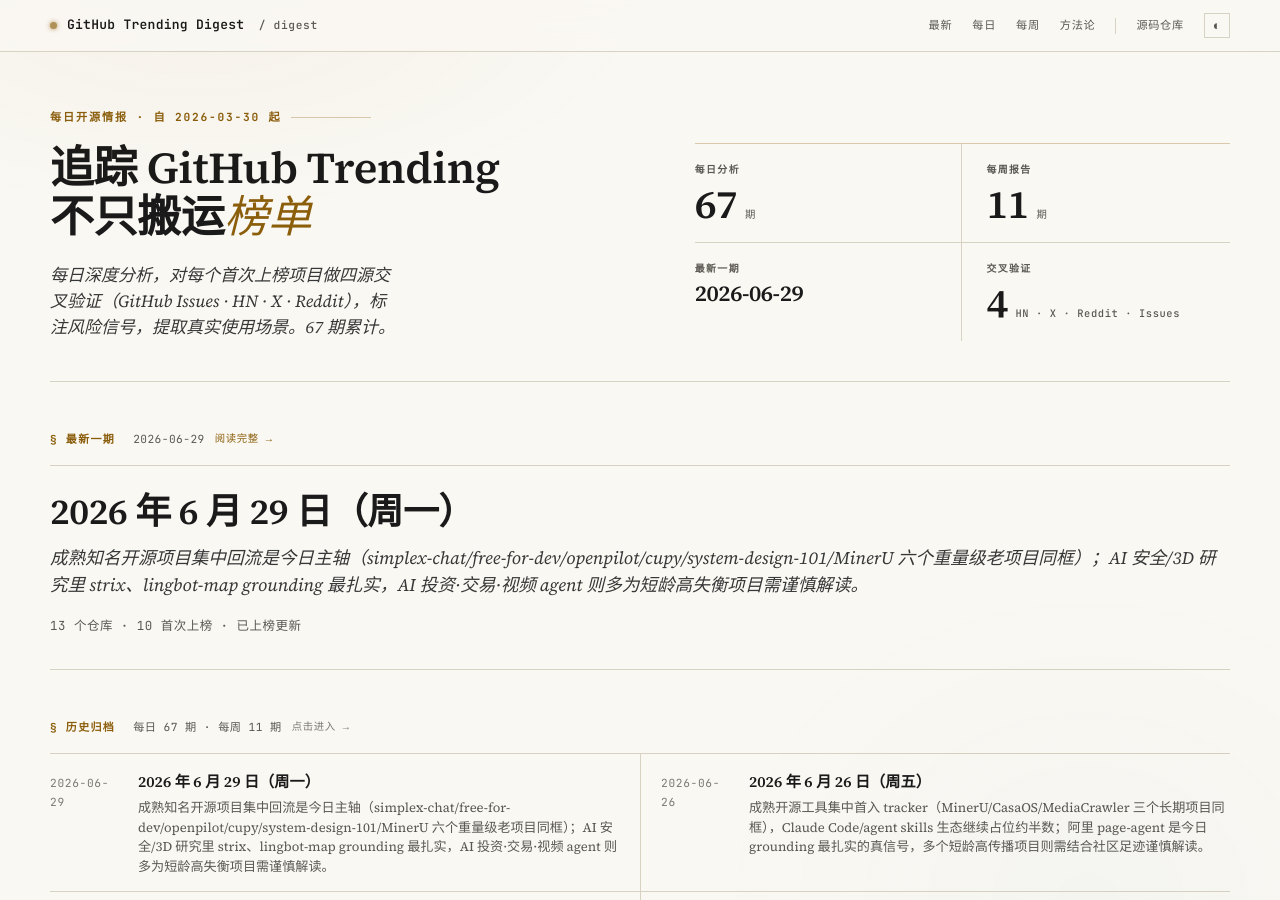
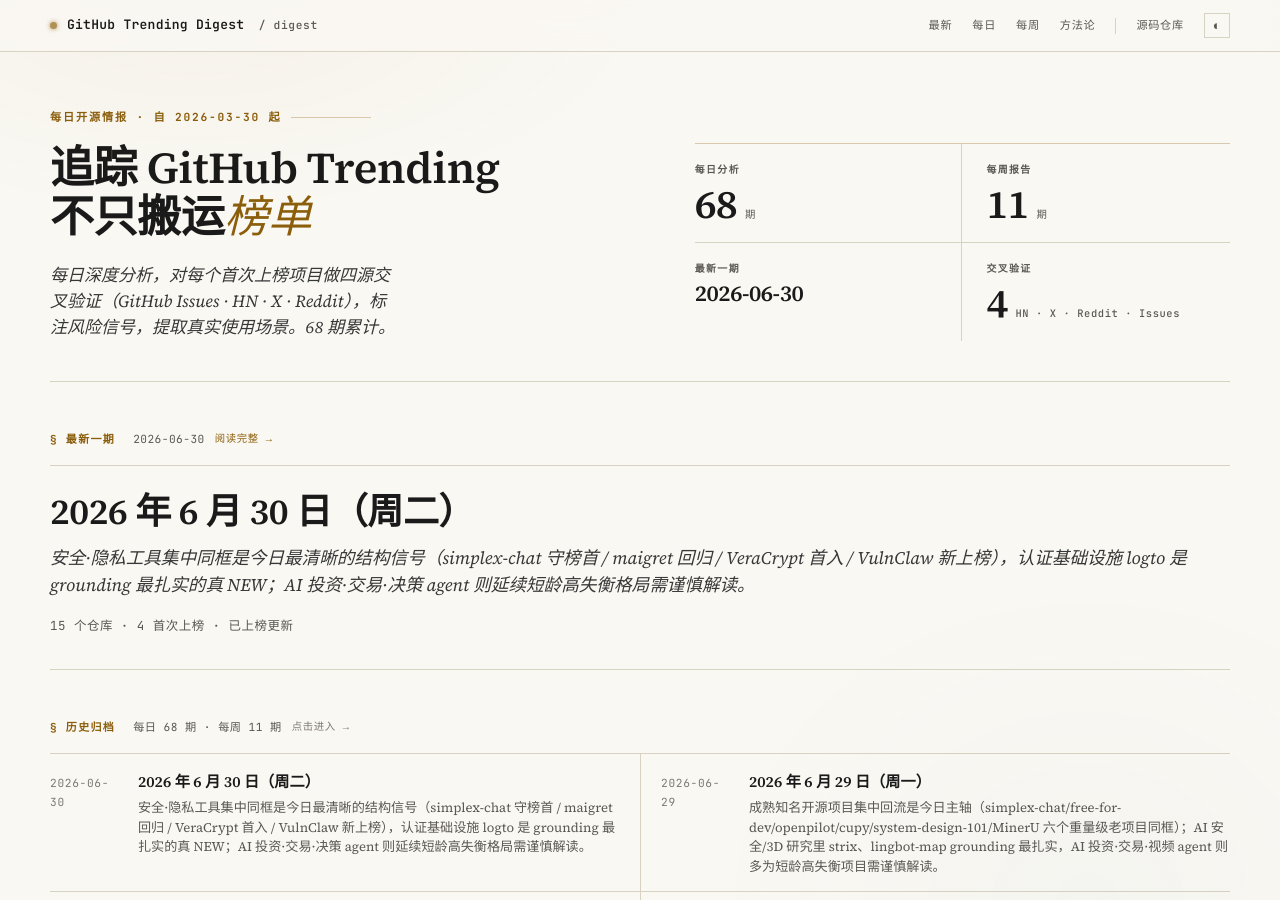
Before and after one commit to maxzyma/github-trending-digest, a Jekyll site: the page built from index.md, in a window 1280 px wide and 900 px high. Built offline with Jekyll 4.4.1, drawn with Linux system fonts in a browser that asks for light colours; some of the changed lines change nothing that is shown; some of the changed text lies outside the part shown.

Commit message:
daily: 2026-06-30 — 安全·隐私工具集中同框为今日最清晰结构信号（simplex-chat 守榜首/maigret OSINT 回归/VeraCrypt 磁盘加密首入/VulnClaw AI 渗透 agent，隐私通讯·OSINT·磁盘加密·自动化渗透四细分同日上榜）+ logto 认证基础设施为 grounding 最扎实真 NEW（OIDC+OAuth2.1 自托管 Auth0 替代·信源强）+ AI 投资·交易·决策 agent 延续短龄高失衡（ai-berkshire 313:1/council-of-high-intelligence 173:1/Vibe-Trading 170:1/video-use 186:1/FluidVoice 377:1）+ 脚本继续全 15 项误标 NEW 已人工校正（真 NEW 仅 4，RE 3：agency-agents/maigret/tolaria）

```diff
--- /dev/null
+++ b/daily/2026-06-30-analysis.md
@@ -0,0 +1,203 @@
+---
+layout: daily
+date: 2026-06-30
+title: GitHub Trending 深度分析 — 2026 年 6 月 30 日（周二）
+subtitle: 安全·隐私工具集中同框是今日最清晰的结构信号（simplex-chat 守榜首 / maigret 回归 / VeraCrypt 首入 / VulnClaw 新上榜），认证基础设施 logto 是 grounding 最扎实的真 NEW；AI 投资·交易·决策 agent 则延续短龄高失衡格局需谨慎解读。
+total: 15
+new_count: 4
+new_repos:
+  - repo: logto-io/logto
+    stars: 12810
+    star_delta: 158
+    lang: TypeScript
+    source_strength: 强
+    risk_tags: ['stability', 'cost', 'dependency']
+  - repo: Unclecheng-li/VulnClaw
+    stars: 1254
+    star_delta: 129
+    lang: Python
+    source_strength: 中
+    risk_tags: ['compliance', 'stability', 'bus_factor', 'vanity']
+  - repo: 0xNyk/council-of-high-intelligence
+    stars: 2074
+    star_delta: 331
+    lang: Shell
+    source_strength: 弱
+    risk_tags: ['vanity', 'bus_factor', '概念未验证']
+updated_repos:
+  - repo: simplex-chat/simplex-chat
+    change: "="
+    days_listed: 2
+  - repo: ripienaar/free-for-dev
+    change: ↓5
+    days_listed: 2
+  - repo: commaai/openpilot
+    change: ↓3
+    days_listed: 2
+  - repo: cupy/cupy
+    change: ↑4
+    days_listed: 2
+  - repo: altic-dev/FluidVoice
+    change: ↑4
+    days_listed: 2
+  - repo: browser-use/video-use
+    change: ↑3
+    days_listed: 2
+  - repo: xbtlin/ai-berkshire
+    change: ↓5
+    days_listed: null
+  - repo: HKUDS/Vibe-Trading
+    change: ↓3
+    days_listed: 2
+---
+
+# GitHub Trending 深度分析 — 2026 年 6 月 30 日（周二）
+
+_安全·隐私工具集中同框是今日最清晰的结构信号（simplex-chat 守榜首 / maigret 回归 / VeraCrypt 首入 / VulnClaw 新上榜），认证基础设施 logto 是 grounding 最扎实的真 NEW；AI 投资·交易·决策 agent 则延续短龄高失衡格局需谨慎解读。_
+
+_项目总数: 15 | 首次上榜: 4 | 重新上榜: 3 | 已上榜更新: 8 | 数据源: https://github.com/trending_
+
+## 本日主线
+
+**主线一：榜单结构 — 安全 / 隐私工具集中同框，是今日最清晰的一条结构信号。** 15 项里真 NEW 仅 4 个（logto / VulnClaw / council-of-high-intelligence / VeraCrypt）、3 个回归（agency-agents / maigret / tolaria，RE）、8 个为昨日延续的已上榜更新。今日最实的看点是**一批安全 / 隐私向项目同日浮上榜单**：simplex-chat（16,863 ⭐，无标识符隐私通讯网络）连续第二天守住榜首并单日 +1,607、soxoj/maigret（34,512 ⭐，按用户名在 3000+ 站点做 OSINT 画像）回归、veracrypt/VeraCrypt（10,545 ⭐，TrueCrypt 继任的磁盘加密老项目）首入 tracker、Unclecheng-li/VulnClaw（1,254 ⭐，AI 渗透测试 agent）新上榜——隐私通讯 / OSINT / 磁盘加密 / 自动化渗透四个安全细分同框，对安全与隐私从业者有直接评估价值。叠加 cupy / openpilot / free-for-dev / agency-agents 等成熟项目继续在榜，今日整体是"安全工具 + 成熟存量"双主轴，结构可信度不强依赖社区 grounding。
+
+**主线二：logto — 今日非知名 NEW 里 grounding 最扎实的真信号。** logto-io/logto（12,810 ⭐，TypeScript）是面向 SaaS / AI 应用的开源认证授权基础设施（OIDC + OAuth 2.1，多租户 / SSO / RBAC / MFA），2021 年建仓、当日仍在提交，30+ 框架 SDK，近期主打 MCP / AI agent 认证场景。它有真实路线图推动力（#3787 API 驱动注册登录 28 评论、#7962 UUID 支持 27 评论、#1607 Windows 一行安装 28 评论）+ 2022–2024 多个 Show HN（最高 59 分/33 评论）+ 多篇第三方对比评测（常作 Auth0 / Clerk / Keycloak 自托管替代品），信源强度达"强"，是今日最值得 AI builder / infra watcher 点开的项目。
+
+**主线三：榜单解读提醒 — AI 投资·交易·决策 agent 延续短龄高失衡，需结合社区 grounding 谨慎解读。** 今日几个短龄 NEW / 延续项目的 stars/subscribers 比值仍极端失衡且外部独立讨论稀薄：xbtlin/ai-berkshire 313:1（单日仍 +1,386 但 subscribers 仅 22）、0xNyk/council-of-high-intelligence 173:1（HN/X/Reddit 三处零有机讨论、issue 全 0 评论）、HKUDS/Vibe-Trading 170:1、browser-use/video-use 186:1（距今约 6 周停更）、altic-dev/FluidVoice 377:1（描述直接乞 star）。这些项目热度主要由 org 品牌光环或自有渠道推动，与社区实测验证存在明显落差。
+
+## NEW 项目分析
+
+### [logto-io/logto](https://github.com/logto-io/logto) — NEW ⭐ 12,810（+158）| TypeScript | 信源：强
+
+**它是什么**: 一套开源的"登录与权限"基础设施。开发者做 SaaS 或 AI 应用时，"用户注册登录、第三方社交登录、企业 SSO、谁能访问什么"这些功能通常要么自己造、要么买 Auth0/Clerk。logto 把这一整套做成可自托管或托管的现成服务，基于 OIDC + OAuth 2.1 标准，自带多租户、RBAC、MFA。
+
+**解决什么问题**: 自建认证既容易出安全漏洞又耗时，商业方案（Auth0）按用户量计费、规模上来后成本陡增。logto 提供一个"标准协议 + 可自托管 + 30+ 框架 SDK"的中间选项，近期还专门支持 MCP / AI agent 的认证场景。
+
+**谁在用、怎么用**（来自 Issues/HN/评测）:
+- 真实路线图由使用者推动：#3787（API 驱动自定义注册/登录流程，28 评论）、#7962（UUID 支持，27 评论）、#1607（Windows 一行安装，28 评论）。
+- 自托管者反馈运维门槛：Cloudron 打包者指出 logto 本质多租户，靠 Postgres 每租户建 DB role + 大量行级安全（RLS），自托管复杂度高。
+- 常见用法：作为 Auth0 / Clerk / Keycloak 的自托管替代品，接入 SaaS 与 AI 应用。
+
+**社区怎么评价**:
+- 正面: feature request 活跃，说明有真实使用者推动；2022–2024 多个 Show HN（最高 59 分/33 评论）建立早期口碑；多篇第三方对比评测覆盖。
+- 负面: open issues 累积 176；自托管多租户架构复杂；近两年 HN 无新热帖，讨论热度冷却；X/Reddit 无独立可引用讨论（多为官方/博客传播）。
+- 健康度: 12,810 ⭐ / 30+ contributors / forks 874（fork:star ≈ 1:15，真实复用面正常）/ MPL-2.0 / 当日仍在提交，非单人项目，维护活跃。
+
+**风险与争议**:
+- **stability**: 自托管多租户架构复杂（每租户 DB role + RLS），运维门槛偏高。
+- **cost**: RBAC / 组织 / SSO / MFA 等关键企业功能锁在付费层（$24 起），免费自托管能力有边界。
+- **dependency**: 社区规模小于 Auth0 / Keycloak 等成熟竞品，生态成熟度仍有差距。
+
+**技术备注**: TypeScript；OIDC + OAuth 2.1；多租户 + RBAC + MFA + 社交登录；30+ 框架 SDK；自托管 Docker 或托管 Cloud（$0/50K MAU 起）。
+
+### [Unclecheng-li/VulnClaw](https://github.com/Unclecheng-li/VulnClaw) — NEW ⭐ 1,254（+129）| Python | 信源：中
+
+**它是什么**: 一个用自然语言驱动的 AI 渗透测试 agent。基于 AI Agent + MCP 工具链 + 渗透 Skill 编排，用户用中文/英文描述目标，它自动跑"信息收集 → 漏洞发现 → 漏洞利用 → 生成报告"全流程，输出 Markdown 报告 + Python PoC。
+
+**解决什么问题**: 传统渗透测试要手工串联 nmap/sqlmap 等大量工具、人工判断利用链。VulnClaw 想让大模型来编排工具链，把"自然语言意图 → 自动化攻击流程"打通，降低安全测试与 CTF 解题的操作门槛。
+
+**谁在用、怎么用**（来自 Issues）:
+- 真实使用证据：#5 用户实跑 `vulnclaw run` 跑出 6 个 findings（虽反馈找不到报告文件，但说明有人在真用）。
+- 可靠性短板集中在 agent 控制力：#4 约束随对话轮次衰减、跑偏到非指定端口；#39 破解密码后无法过 CSRF 做登录后测试；#45 工具被约束无法执行；#68 质疑为何不用现成 agent 框架（langgraph/claude-agent-sdk）而从零造。
+- 业务场景：授权渗透测试、CTF 解题、安全培训、红队演练。
+
+**社区怎么评价**:
+- 正面: 自然语言驱动全流程概念吸引安全圈关注；安全账号 @Dinosn（Nicolas Krassas）转发介绍。
+- 负面: HN/Reddit 零讨论；X 仅功能搬运式曝光，非独立深度评测；仍 Alpha（PyPI v0.3.2）。
+- 健康度: 1,254 ⭐ / watchers 11（≈ 114:1）/ forks 183（fork:star ≈ 1:6.9，偏活跃）/ contributors 约 10 人但高度集中（作者 70 commits + ww455 41，其余个位数）/ 仓龄约 2.5 个月。
+
+**风险与争议**:
+- **compliance**: 自动化漏洞利用工具易被滥用于未授权目标；作者靠 sandbox 提示与"仅授权"声明约束，非技术强制。
+- **stability**: 仍 Alpha，issue 显示约束衰减、登录后测试断链等可靠性缺陷。
+- **bus_factor**: 作者 + 1 人贡献占绝对主体，单点维护风险。
+- **vanity**: 114:1 + 短龄 + 零 HN/Reddit 独立讨论，热度与社区 grounding 存在落差。
+
+**技术备注**: Python；AI Agent + MCP 工具链 + 渗透 Skill 编排；PyPI Alpha（v0.3.2）；输出 Markdown 报告 + Python PoC。
+
+### [0xNyk/council-of-high-intelligence](https://github.com/0xNyk/council-of-high-intelligence) — NEW ⭐ 2,074（+331）| Shell | 信源：弱
+
+**它是什么**: 一个 Claude Code skill（install.sh + SKILL.md 驱动），让 18 个"历史思想家 persona"跨多个 LLM provider 对你最难的决策做多轮辩论与交叉质询，并强制 dissent（异议）以防群体思维。
+
+**解决什么问题**: 重大技术/业务选型（微服务 vs 单体、是否开源、某抽象值不值得）容易陷入单一视角或确认偏误。该项目想用"多 persona 辩论"模拟一个高质量决策委员会。
+
+**谁在用、怎么用**（来自 Issues）:
+- 无第三方实证使用案例。开放 issue 均为 0 评论的功能提案：#34（请求支持 Agno/LangGraph 等模块化 Python agent 框架）、#33（加 Gemini CLI 作为第三协调器）。
+- 使用场景全部来自 README 自述，无真实用户留痕。
+
+**社区怎么评价**:
+- 正面: "多 persona 强制异议防群体思维"的概念新颖。
+- 负面: HN/X/Reddit 三平台零有机讨论；仅 GitHub、skill 目录站（SkillsLLM/OpenAgentSkill）、trendshift 收录，目录站显示"No comments yet"。
+- 健康度: 2,074 ⭐ / subscribers 12（≈ 173:1，远超 100:1 警戒线）/ forks 210 / open issues 6 / contributors 仅 4 人（作者 29 commits，其余各 1 次）/ 仓龄约 4 个月。
+
+**风险与争议**:
+- **vanity**: 4 个月飙至 2K ⭐ 但 subs=12、issues 全 0 评论、三平台零有机讨论，传播热度与社区足迹严重不匹配。
+- **bus_factor**: 单一核心维护者，贡献者高度集中。
+- **概念未验证**: 本质是 prompt-engineering 套壳 skill，无生产采用证据。
+
+**技术备注**: Shell（Claude Code skill，install.sh + SKILL.md）；18 persona × 多 LLM provider 多轮辩论。
+
+## 知名老项目首入 tracker（轻量记录）
+
+- **[veracrypt/VeraCrypt](https://github.com/veracrypt/VeraCrypt)**（10,545 ⭐，+186，C）：TrueCrypt 继任的开源磁盘加密软件，提供基于强加密的整盘/分区/容器加密，建仓 2014 的长期安全基础设施。今日首次进入本 tracker，可信度不依赖社区 grounding；open issues 433 反映其作为成熟加密项目的长期 issue 积累，属正常存量特征。
+
+## 重新上榜（RE）
+
+### [msitarzewski/agency-agents](https://github.com/msitarzewski/agency-agents) — RE（5-20~22 在榜后掉出回归）
+
+- **Stars**: 119,317（今日 +1,425，较 5 月在榜期 ~103,878 累计 +15,000+）。
+- **更新**: "完整 AI agency"角色模板库（从前端巫师到 Reddit 社区忍者，每个 agent 有个性/流程/可交付物）。stars/watchers ≈ 134:1（888 watchers），open issues 87，forks 19,530（fork:star ≈ 0.16）。
+- **洞察**: 5 月首轮在榜时已停更并伴随高比值争议；本轮回归仍靠"agent 角色模板"需求托底，热度持续但社区实测信号仍薄，按 `vanity` 谨慎解读。
+
+### [soxoj/maigret](https://github.com/soxoj/maigret) — RE（4-30~6-11 多次在榜后回归）
+
+- **Stars**: 34,512（今日 +224）。
+- **更新**: 按用户名在 3000+ 站点收集个人画像的 OSINT 工具，成熟稳态项目，forks 2,606。
+- **洞察**: 多次回归，属 OSINT/安全领域常青工具，与今日"安全工具同框"主轴一致；可信度依赖其长期口碑而非单日增量。
+
+### [refactoringhq/tolaria](https://github.com/refactoringhq/tolaria) — RE（6-08~10 在榜后回归）
+
+- **Stars**: 17,637（今日 +280）。
+- **更新**: 管理 markdown 知识库的桌面应用（TypeScript）。open issues 72，forks 1,208。
+- **洞察**: 6 月初首轮在榜后掉出，本次回归无重大版本事件，属知识管理桌面工具赛道的间歇性热度回流。
+
+## 已上榜更新
+
+### simplex-chat/simplex-chat — =（连续上榜 2 天）
+
+- **Stars**: 16,863（今日 +1,607，累计 +1,754 since 6-29 首入）
+- **更新**: 连续第二天守住榜首并保持高增量，无标识符隐私通讯网络（建仓 2019），隐私社区长期关注；与今日安全/隐私主轴呼应。
+
+### ripienaar/free-for-dev — ↓5（连续上榜 2 天）
+
+- **Stars**: 126,891（今日 +1,935，累计 +1,572 since 6-29）
+- **更新**: 面向 devops/infradev 的免费云资源清单，建仓 2015 常青库，单日增量仍居前列，排名小幅回落但热度未减。
+
+### commaai/openpilot — ↓3（连续上榜 2 天）
+
+- **Stars**: 62,828（今日 +458）
+- **更新**: comma.ai 辅助驾驶/机器人 OS，支持 300+ 车型，成熟稳态老项目，无显著新事件。
+
+### cupy/cupy — ↑4（连续上榜 2 天）
+
+- **Stars**: 11,895（今日 +352）
+- **更新**: GPU 版 NumPy & SciPy（建仓 2016），排名上行，属科学计算基础库的稳定回流。
+
+### altic-dev/FluidVoice — ↑4（连续上榜 2 天）
+
+- **Stars**: 4,522（今日 +830，累计 +747 since 6-29）
+- **更新**: macOS 离线本地语音转文字应用（Swift）。stars/subscribers ≈ 377:1（subscribers 12），描述直接乞 star，沿用昨日 `vanity` 判断，热度与社区足迹失衡需谨慎。
+
+### browser-use/video-use — ↑3（连续上榜 2 天）
+
+- **Stars**: 12,083（今日 +967，累计 +975 since 6-29）
+- **更新**: browser-use 团队的"用编码 agent 剪视频"工具。stars/subscribers ≈ 186:1，距今约 6 周停更（pushed 2026-05-15），HN/X/Reddit 三处仍零独立讨论，`vanity` 判断延续。
+
+### xbtlin/ai-berkshire — ↓5（6-26 起持续在榜）
+
+- **Stars**: 6,892（今日 +1,386，累计大幅增长 since 6-26）
+- **更新**: 基于 Claude Code/Codex 的价值投资研究框架。stars/subscribers ≈ 313:1（subscribers 22），单日增量仍高但深度订阅极低，传播靠自有渠道，按 `vanity` 谨慎解读。
+
+### HKUDS/Vibe-Trading — ↓3（连续上榜 2 天）
+
+- **Stars**: 15,268（今日 +839，累计 +896 since 6-29）
+- **更新**: 港大数据智能实验室的个人交易 agent。stars/subscribers ≈ 170:1，连真实券商下单（标 experimental）的金融合规风险与单人 bus_factor 仍存，沿用 `vanity`/`compliance` 判断。
--- /dev/null
+++ b/daily/2026-06-30.md
@@ -0,0 +1,23 @@
+# GitHub Trending 每日榜单 — 2026 年 6 月 30 日（周二）
+
+| # | 项目 | Stars | 今日 | 排名变化 |
+|---|------|-------|------|---------|
+| 1 | [simplex-chat/simplex-chat](https://github.com/simplex-chat/simplex-chat) | 16,863 | +1,607 | = |
+| 2 | [msitarzewski/agency-agents](https://github.com/msitarzewski/agency-agents) | 119,317 | +1,425 | RE |
+| 3 | [cupy/cupy](https://github.com/cupy/cupy) | 11,895 | +352 | ↑4 |
+| 4 | [altic-dev/FluidVoice](https://github.com/altic-dev/FluidVoice) | 4,522 | +830 | ↑4 |
+| 5 | [soxoj/maigret](https://github.com/soxoj/maigret) | 34,512 | +224 | RE |
+| 6 | [commaai/openpilot](https://github.com/commaai/openpilot) | 62,828 | +458 | ↓3 |
+| 7 | [ripienaar/free-for-dev](https://github.com/ripienaar/free-for-dev) | 126,891 | +1,935 | ↓5 |
+| 8 | [logto-io/logto](https://github.com/logto-io/logto) | 12,810 | +158 | NEW |
+| 9 | [xbtlin/ai-berkshire](https://github.com/xbtlin/ai-berkshire) | 6,892 | +1,386 | ↓5 |
+| 10 | [browser-use/video-use](https://github.com/browser-use/video-use) | 12,083 | +967 | ↑3 |
+| 11 | [Unclecheng-li/VulnClaw](https://github.com/Unclecheng-li/VulnClaw) | 1,254 | +129 | NEW |
+| 12 | [0xNyk/council-of-high-intelligence](https://github.com/0xNyk/council-of-high-intelligence) | 2,074 | +331 | NEW |
+| 13 | [HKUDS/Vibe-Trading](https://github.com/HKUDS/Vibe-Trading) | 15,268 | +839 | ↓3 |
+| 14 | [refactoringhq/tolaria](https://github.com/refactoringhq/tolaria) | 17,637 | +280 | RE |
+| 15 | [veracrypt/VeraCrypt](https://github.com/veracrypt/VeraCrypt) | 10,545 | +186 | NEW |
+
+> 数据源：<https://github.com/trending> · 抓取于 2026-06-30
+>
+> 注：抓取脚本继续将全部 15 项误标为 NEW（change 比对持续失效，已连续多日）。本表排名变化按历史 `daily/*-analysis.md`（owner/repo 精确匹配）+ 6-29 榜单人工校正：simplex-chat / cupy / FluidVoice / openpilot / free-for-dev / ai-berkshire / video-use / Vibe-Trading 均 6-29 在榜（已上榜更新）；agency-agents（5-20~22 在榜后掉出）/ maigret（4-30~6-11 多次）/ tolaria（6-08~10）为 RE 回归；真 NEW 仅 logto / VulnClaw / council-of-high-intelligence / VeraCrypt 四项，其中 free-for-dev 已于 6-29 首入、logto 与 VeraCrypt 为知名老项目首入 tracker。
--- a/index.md
+++ b/index.md
@@ -29,6 +29,7 @@
 
 ## Daily Analysis
 
+- [2026-06-30](daily/2026-06-30-analysis) — 安全·隐私工具集中同框是今日最清晰的结构信号（simplex-chat 守榜首 / maigret OSINT 回归 / VeraCrypt 磁盘加密首入 / VulnClaw AI 渗透 agent 新上榜）；认证基础设施 logto（OIDC + OAuth 2.1，自托管 Auth0 替代，信源强）是今日 grounding 最扎实的真 NEW；AI 投资·交易·决策 agent 延续短龄高失衡（ai-berkshire 313:1 / council-of-high-intelligence 173:1 / Vibe-Trading 170:1 / video-use 186:1 / FluidVoice 377:1）需谨慎；脚本继续全 15 项误标 NEW 已人工校正（真 NEW 仅 4，RE 3：agency-agents/maigret/tolaria）
 - [2026-06-29](daily/2026-06-29-analysis) — 成熟知名开源项目集中回流是今日主轴（simplex-chat 隐私通讯 / free-for-dev 12.5万 / openpilot / cupy / system-design-101 / MinerU 六个重量级老项目同框）；AI 安全 agent strix（开源渗透测试，Show HN 102 分）+ 蚂蚁 lingbot-map（流式 3D 重建基础模型，arXiv + issue 技术讨论）是非知名 NEW 里 grounding 最扎实的；AI 投资·交易·视频 agent（video-use 176:1 零讨论且 6 周停更 / Vibe-Trading 160:1 / FluidVoice 377:1 乞 star / ai-berkshire 387:1）短龄高失衡需谨慎；脚本继续全 13 项误标 NEW 已人工校正（codebase-memory-mcp RE / ai-berkshire ↓1 / MinerU ↑4）
 - [2026-06-26](daily/2026-06-26-analysis) — 成熟开源工具集中回流（MinerU 69K / CasaOS 34K / MediaCrawler 52K 三个长期项目同日首入 tracker），Claude Code/agent skills 生态继续占约半数（design.md 10→1 领涨、gstack/claude-code-best-practice/Anthropic 安全 skills/AWS 官方 agent-toolkit 同框）；阿里 page-agent 是今日 grounding 最扎实真信号（页面内 GUI agent，Show HN 147 分 76 评论，inside-out 范式）；TREK 481:1 / ai-berkshire 397:1 / open-seo 134:1 等短龄项目 stars/watchers 极端失衡且缺独立讨论需谨慎；脚本连续第三日全 16 项误标 NEW 已人工校正
 - [2026-06-25](daily/2026-06-25-analysis) — coding-agent 工具继续主导榜单（约 8/13：OpenMontage/orca/design.md/no-mistakes/harness 等），但今日两个非 agent 项目 grounding 最扎实：apple/container（Apple 官方 Mac 跑 Linux 容器，RE 重新上榜）+ zapret-discord-youtube（俄区绕 DPI 封锁，issue #5704 720 条真实求助）；一批厂商主导短龄 agent 项目集中首入且 stars/subs 极端失衡（hiring-agent 558:1、no-mistakes 547:1、orca 456:1、design.md 163:1），传播靠厂商自有渠道、HN/Reddit 无独立讨论，需结合社区足迹判断；抓取脚本连续第二日把全部 13 项误标 NEW，已人工校正
```
